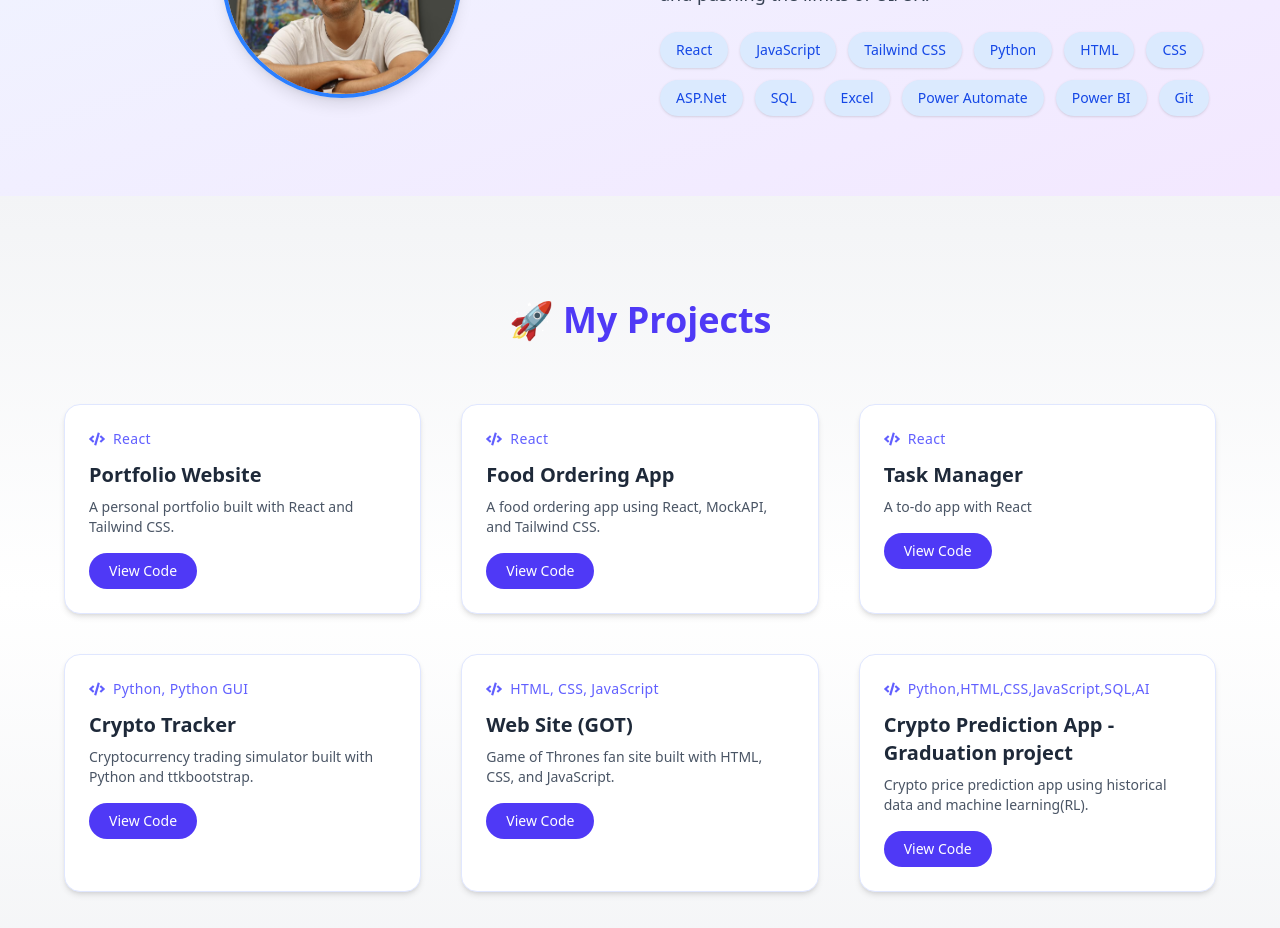
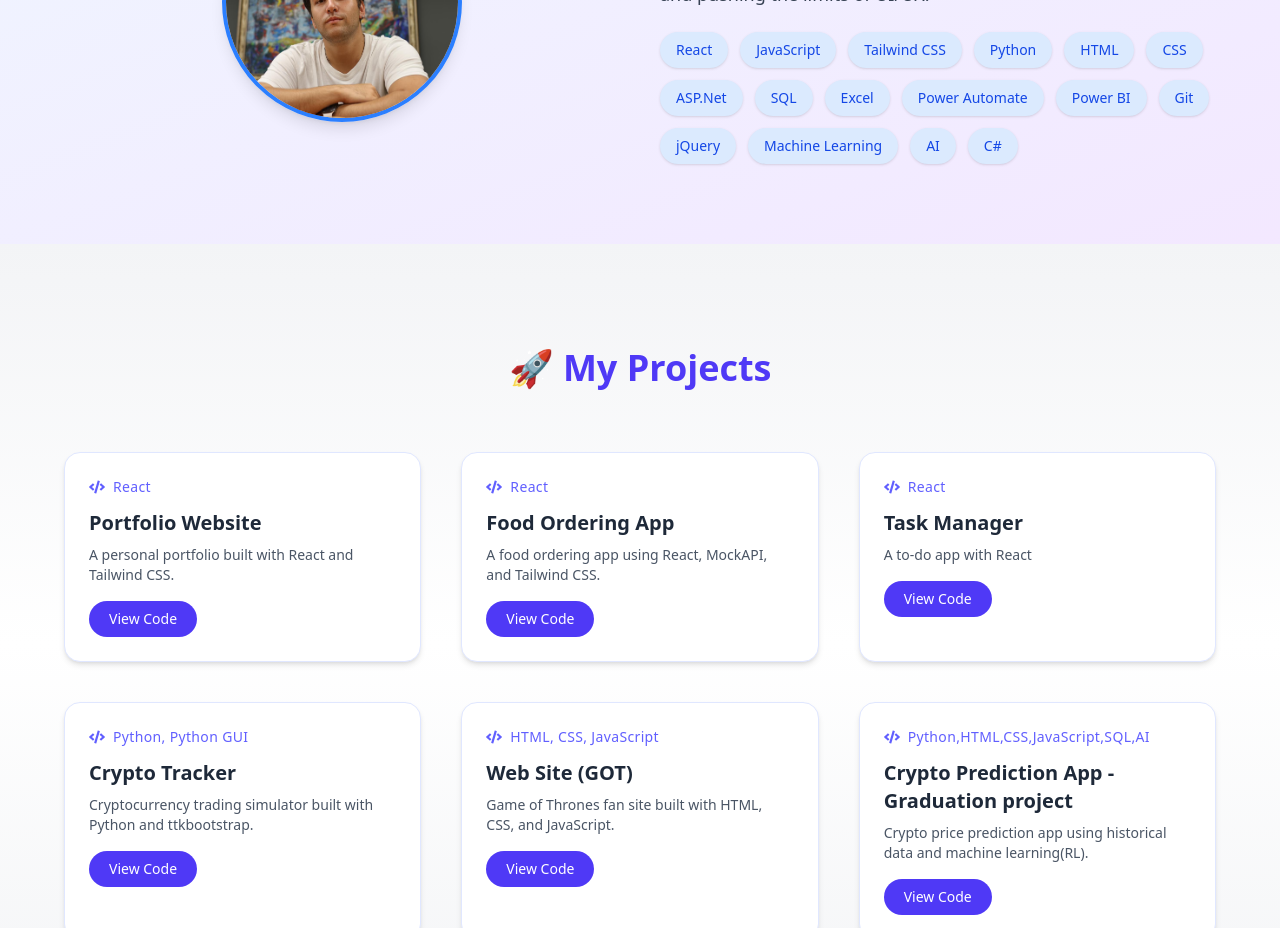
Before and after one commit to kaantuzer/portfolio, a React (Vite) app: page / in a window 1280 px wide. Shown: the part 1040-1968 px from the top of the page. Built offline with nearby package versions, Linux system fonts and the light colour scheme.

Commit message:
some languages added

```diff
--- a/src/components/about.jsx
+++ b/src/components/about.jsx
@@ -4,7 +4,8 @@ import { FaCode, FaLaptopCode, FaUserGraduate } from "react-icons/fa";
 function About() {
   const skills = [
     "React", "JavaScript", "Tailwind CSS", "Python", "HTML", "CSS",
-    "ASP.Net", "SQL", "Excel", "Power Automate", "Power BI", "Git"
+    "ASP.Net", "SQL", "Excel", "Power Automate", "Power BI", "Git", "jQuery",
+    "Machine Learning", "AI", "C#"
   ];
 
   return (
```
